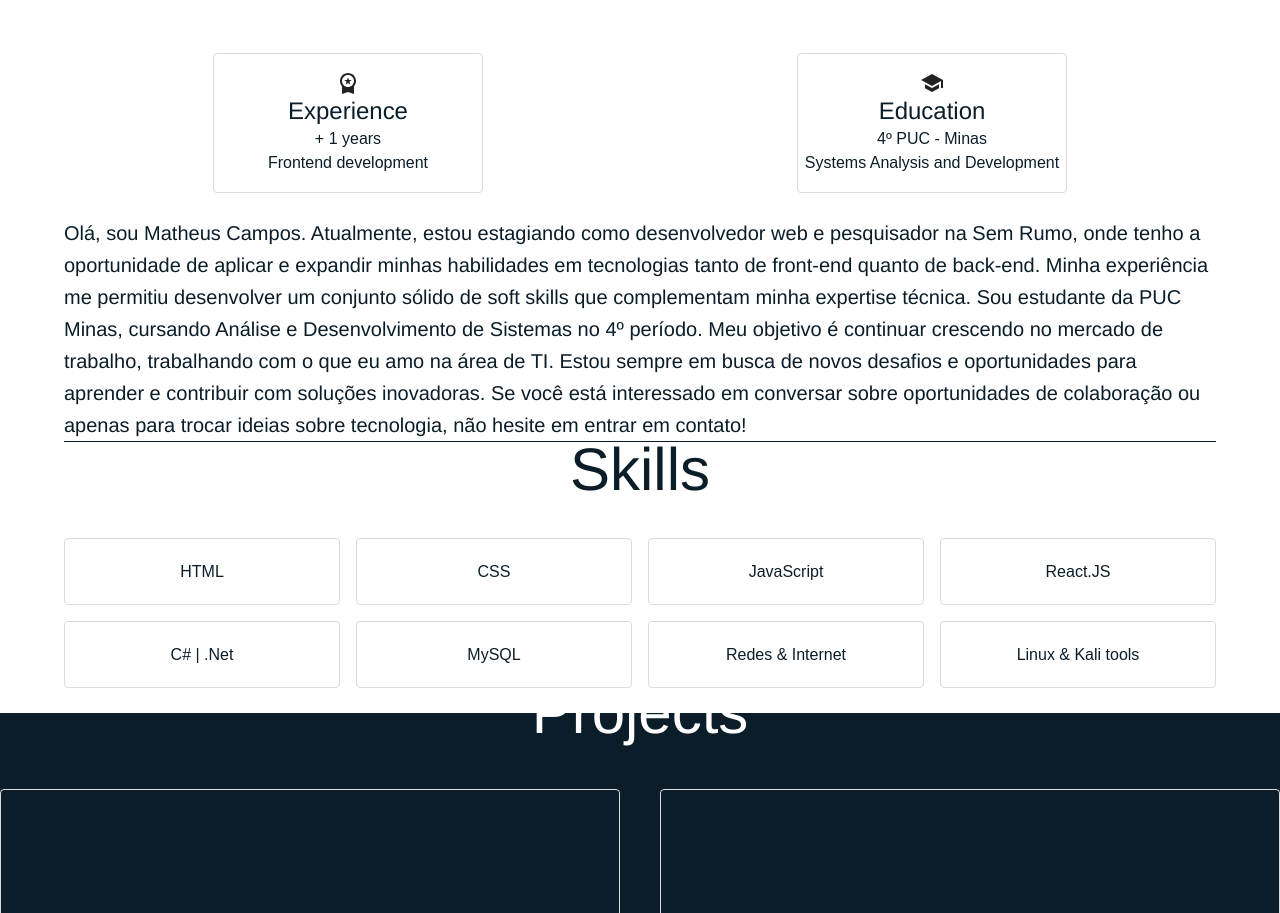
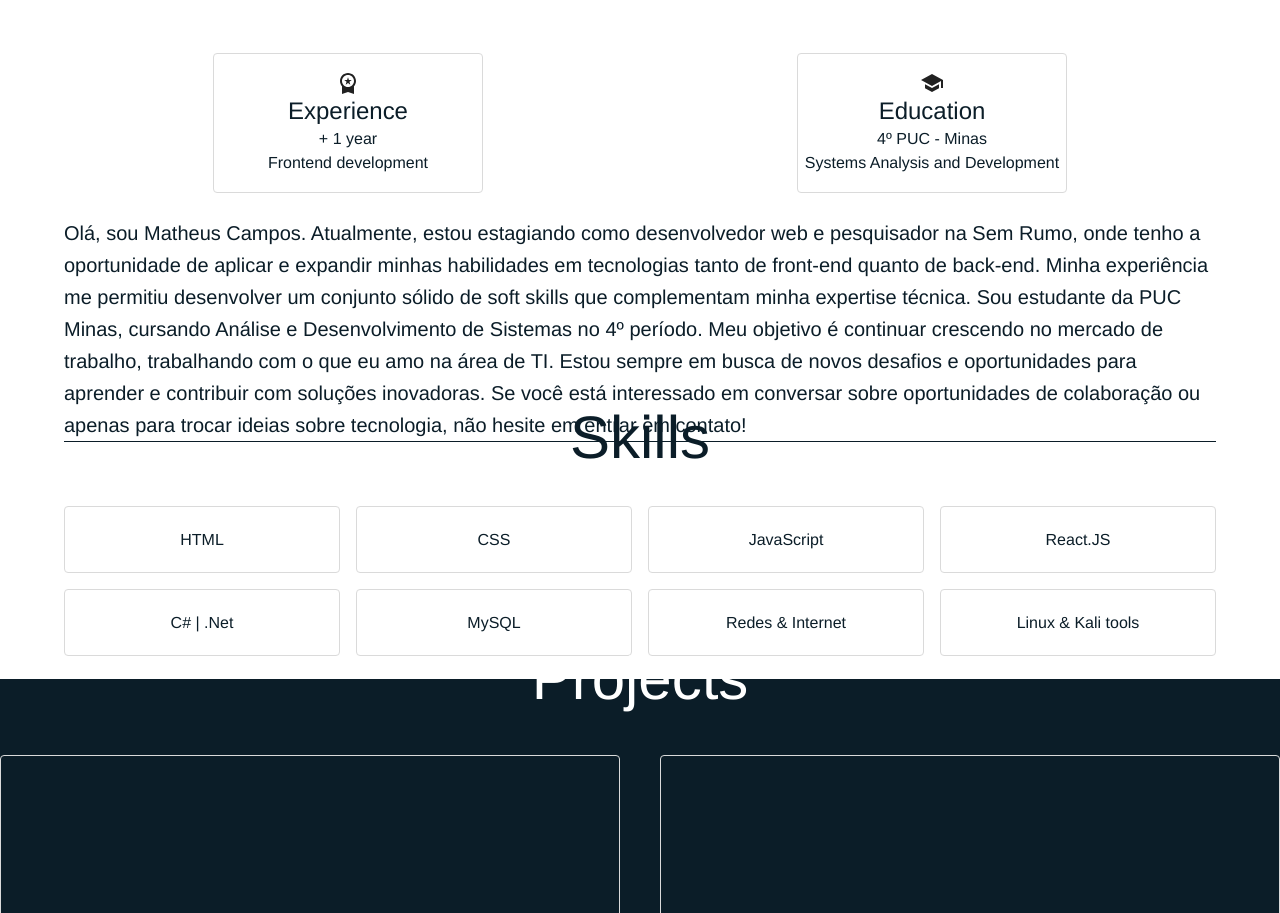
Before and after one commit to Matheuscamp/my-portfolio, a React (Vite) app: page / in a window 1280 px wide. Shown: the part 884-1797 px from the top of the page. Built offline with nearby package versions, Linux system fonts and the light colour scheme.

Commit message:
feat: Clean code About section

```diff
--- a/src/pages/Home/sections/About/About.tsx
+++ b/src/pages/Home/sections/About/About.tsx
@@ -1,13 +1,7 @@
 import { Container, Grid, styled, Typography } from '@mui/material';
-import { useState } from 'react'
-import theme from '../../../../theme';
 import WorkspacePremiumIcon from '@mui/icons-material/WorkspacePremium';
 import SchoolIcon from '@mui/icons-material/School';
-
-
-
-
-const About = () => {
+import theme from '../../../../theme';
 
 const StyledAbout = styled("div")(() => ({
   marginTop: "25px",
@@ -16,11 +10,10 @@ const About = () => {
   display: 'flex',
   alignItems: 'top',
   justifyContent: "center",
-        paddingBottom: "20px",
-        [theme.breakpoints.up('xs')]: { // <= mobile
+  [theme.breakpoints.up('xs')]: {
     height: 'auto',
   },
-        [theme.breakpoints.up('md')]: { // >= mobile
+  [theme.breakpoints.up('md')]: {
     height: '56vh',
   },
 }));
@@ -33,7 +26,7 @@ const About = () => {
   display: "flex",
   flexDirection: "column",
   alignItems: "center",
-        justifyContent: "center"
+  justifyContent: "center",
 }));
 
 const StyledSkills = styled("div")(() => ({
@@ -42,12 +35,13 @@ const About = () => {
   display: 'flex',
   alignItems: 'top',
   justifyContent: "center",
-        [theme.breakpoints.up('xs')]: { // <= mobile
+  marginBottom: "30px",
+  [theme.breakpoints.up('xs')]: {
     height: "auto",
     flexDirection: 'column',
   },
-        [theme.breakpoints.up('md')]: { // >= mobile
-            height: "38vh",
+  [theme.breakpoints.up('md')]: {
+    height: "30vh",
   },
 }));
 
@@ -62,85 +56,53 @@ const About = () => {
   justifyContent: "center",
 }));
 
+const About = () => {
   return (
     <>
       <StyledAbout>
         <Container maxWidth="lg">
-            <Typography color="secondary" variant='h2' textAlign="center" >About me</Typography>
-            <Grid container display="flex"  spacing={2} marginTop={3}>
-                <Grid item display="flex" justifyContent="center" xs={6} md={6}>
+          <Typography color="secondary" variant='h2' textAlign="center">About me</Typography>
+          <Grid container spacing={2} marginTop={3}>
+            <Grid item xs={6} display="flex" justifyContent="center">
               <StyledCard>
-                        <WorkspacePremiumIcon/>
-                        <Typography color="secondary" variant='h5' textAlign="center" >Experience</Typography>
-                        <Typography color="secondary" fontFamily="sans-serif" fontSize="1rem" textAlign="center" >+ 1 years</Typography>
-                        <Typography color="secondary" fontFamily="sans-serif" fontSize="1rem" textAlign="center" >Frontend development</Typography>
+                <WorkspacePremiumIcon />
+                <Typography color="secondary" variant='h5' textAlign="center">Experience</Typography>
+                <Typography color="secondary" fontSize="1rem" textAlign="center">+ 1 year</Typography>
+                <Typography color="secondary" fontSize="1rem" textAlign="center">Frontend development</Typography>
               </StyledCard>
             </Grid>
-                <Grid item display="flex" justifyContent="center" xs={6} md={6}>
+            <Grid item xs={6} display="flex" justifyContent="center">
               <StyledCard>
-                        <SchoolIcon/>
+                <SchoolIcon />
                 <Typography color="secondary" variant='h5' textAlign="center">Education</Typography>
-                        <Typography color="secondary" fontFamily="sans-serif" fontSize="1rem" textAlign="center" >4º PUC - Minas</Typography>
-                        <Typography color="secondary" fontFamily="sans-serif" fontSize="1rem" textAlign="center" >Systems Analysis and Development</Typography>
+                <Typography color="secondary" fontSize="1rem" textAlign="center">4º PUC - Minas</Typography>
+                <Typography color="secondary" fontSize="1rem" textAlign="center">Systems Analysis and Development</Typography>
               </StyledCard>
             </Grid>
           </Grid>
-            <Typography color="secondary" variant='h6' textAlign="left" marginTop={3} borderBottom="1px solid #0b1d28" >Olá, sou Matheus Campos. Atualmente, estou estagiando como desenvolvedor web e pesquisador na Sem Rumo, onde tenho a oportunidade de aplicar e expandir minhas habilidades em tecnologias tanto de front-end quanto de back-end. Minha experiência me permitiu desenvolver um conjunto sólido de soft skills que complementam minha expertise técnica.
-
+          <Typography color="secondary" variant='h6' textAlign="left" marginTop={3} borderBottom="1px solid #0b1d28">
+            Olá, sou Matheus Campos. Atualmente, estou estagiando como desenvolvedor web e pesquisador na Sem Rumo, onde tenho a oportunidade de aplicar e expandir minhas habilidades em tecnologias tanto de front-end quanto de back-end. Minha experiência me permitiu desenvolver um conjunto sólido de soft skills que complementam minha expertise técnica.
             Sou estudante da PUC Minas, cursando Análise e Desenvolvimento de Sistemas no 4º período. Meu objetivo é continuar crescendo no mercado de trabalho, trabalhando com o que eu amo na área de TI. Estou sempre em busca de novos desafios e oportunidades para aprender e contribuir com soluções inovadoras.
-
-Se você está interessado em conversar sobre oportunidades de colaboração ou apenas para trocar ideias sobre tecnologia, não hesite em entrar em contato!</Typography>
+            Se você está interessado em conversar sobre oportunidades de colaboração ou apenas para trocar ideias sobre tecnologia, não hesite em entrar em contato!
+          </Typography>
         </Container>
       </StyledAbout>
       <StyledSkills>
         <Container maxWidth="lg">
-            <Typography color="secondary" variant='h2' textAlign="center" >Skills</Typography>
+          <Typography color="secondary" variant='h2' textAlign="center">Skills</Typography>
           <Grid container spacing={2} marginTop={2}>
-                <Grid item xs={3}>
+            {['HTML', 'CSS', 'JavaScript', 'React.JS', 'C# | .Net', 'MySQL', 'Redes & Internet', 'Linux & Kali tools'].map(skill => (
+              <Grid item xs={3} key={skill}>
                 <StyledMiniCard>
-                        <Typography color="secondary" fontFamily="sans-serif" fontSize="1rem" textAlign="center" >HTML</Typography>
+                  <Typography color="secondary" fontSize="1rem" textAlign="center">{skill}</Typography>
                 </StyledMiniCard>
               </Grid>
-                <Grid item xs={3}>
-                <StyledMiniCard>
-                        <Typography color="secondary" fontFamily="sans-serif" fontSize="1rem" textAlign="center" >CSS</Typography>
-                    </StyledMiniCard>
-                </Grid>
-                <Grid item xs={3}>
-                <StyledMiniCard>
-                        <Typography color="secondary" fontFamily="sans-serif" fontSize="1rem" textAlign="center" >JavaScript</Typography>
-                    </StyledMiniCard>
-                </Grid>
-                <Grid item xs={3}>
-                <StyledMiniCard>
-                        <Typography color="secondary" fontFamily="sans-serif" fontSize="1rem" textAlign="center" >React.JS</Typography>
-                    </StyledMiniCard>
-                </Grid>
-                <Grid item xs={3}>
-                <StyledMiniCard>
-                        <Typography color="secondary" fontFamily="sans-serif" fontSize="1rem" textAlign="center" >C# | .Net</Typography>
-                    </StyledMiniCard>
-                </Grid>
-                <Grid item xs={3}>
-                <StyledMiniCard>
-                        <Typography color="secondary" fontFamily="sans-serif" fontSize="1rem" textAlign="center" >MySQL</Typography>
-                    </StyledMiniCard>
-                </Grid>
-                <Grid item xs={3}>
-                <StyledMiniCard>
-                        <Typography color="secondary" fontFamily="sans-serif" fontSize="1rem" textAlign="center" >Redes & Internet</Typography>
-                    </StyledMiniCard>
-                </Grid>
-                <Grid item xs={3}>
-                <StyledMiniCard>
-                        <Typography color="secondary" fontFamily="sans-serif" fontSize="1rem" textAlign="center" >Linux & Kali tools</Typography>
-                    </StyledMiniCard>
-                </Grid>
+            ))}
           </Grid>
         </Container>
       </StyledSkills>
     </>
-  )
-}
+  );
+};
 
-export default About
+export default About;
--- a/src/pages/Home/sections/projects/projects.tsx
+++ b/src/pages/Home/sections/projects/projects.tsx
@@ -9,7 +9,7 @@ import { Height } from '@mui/icons-material';
 const Projects = () => {
 
 
-    const StyledProjects = styled("div")(() => ({ // style section Hero
+    const StyledProjects = styled("div")(() => ({
         position: 'relative',
         height: '130vh',
         display: 'flex',
```
Also changed, not shown: src/pages/Home/sections/Hero/Hero.tsx (line endings or trailing spaces). Lines whose indentation alone changed are shown as unchanged.
